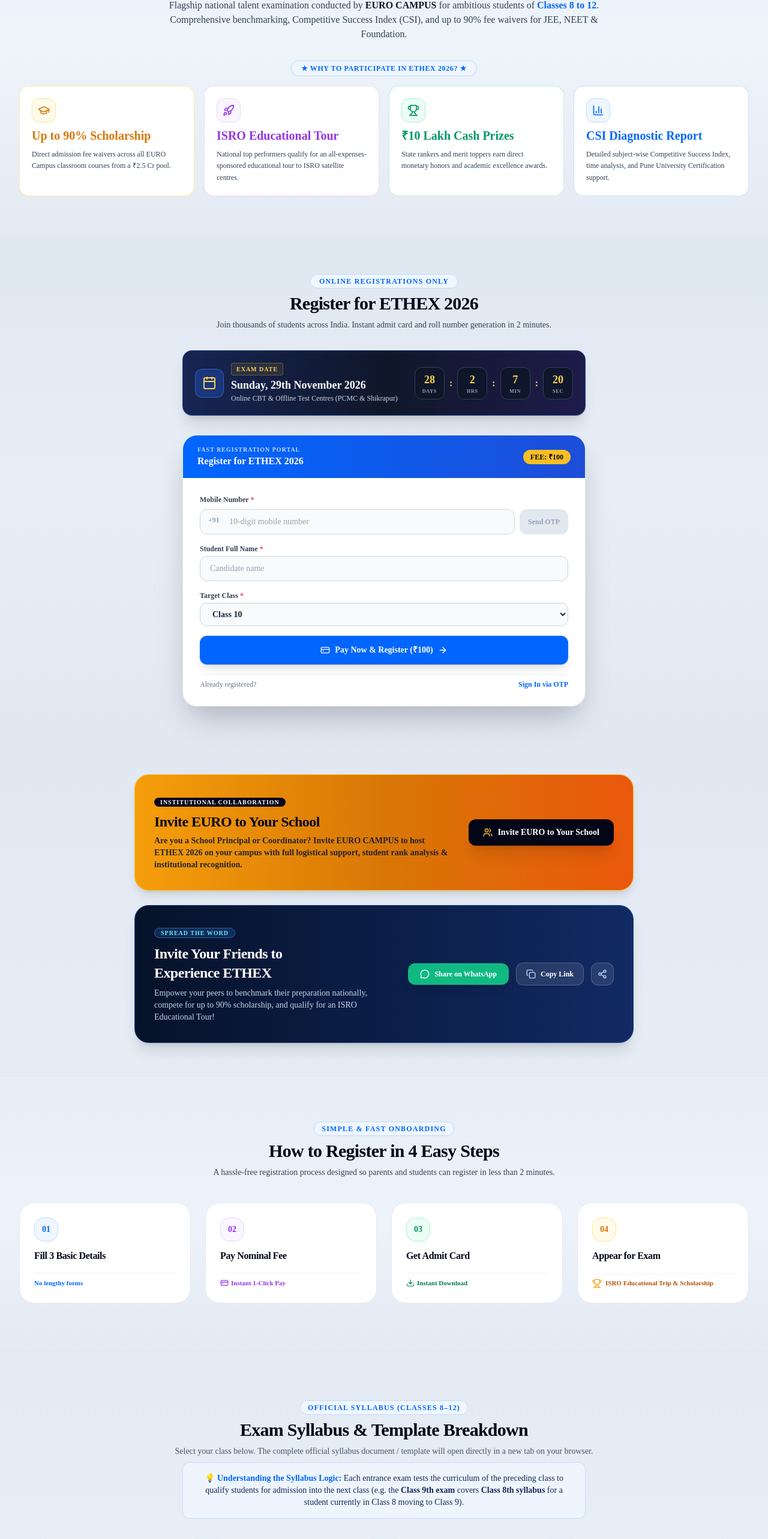
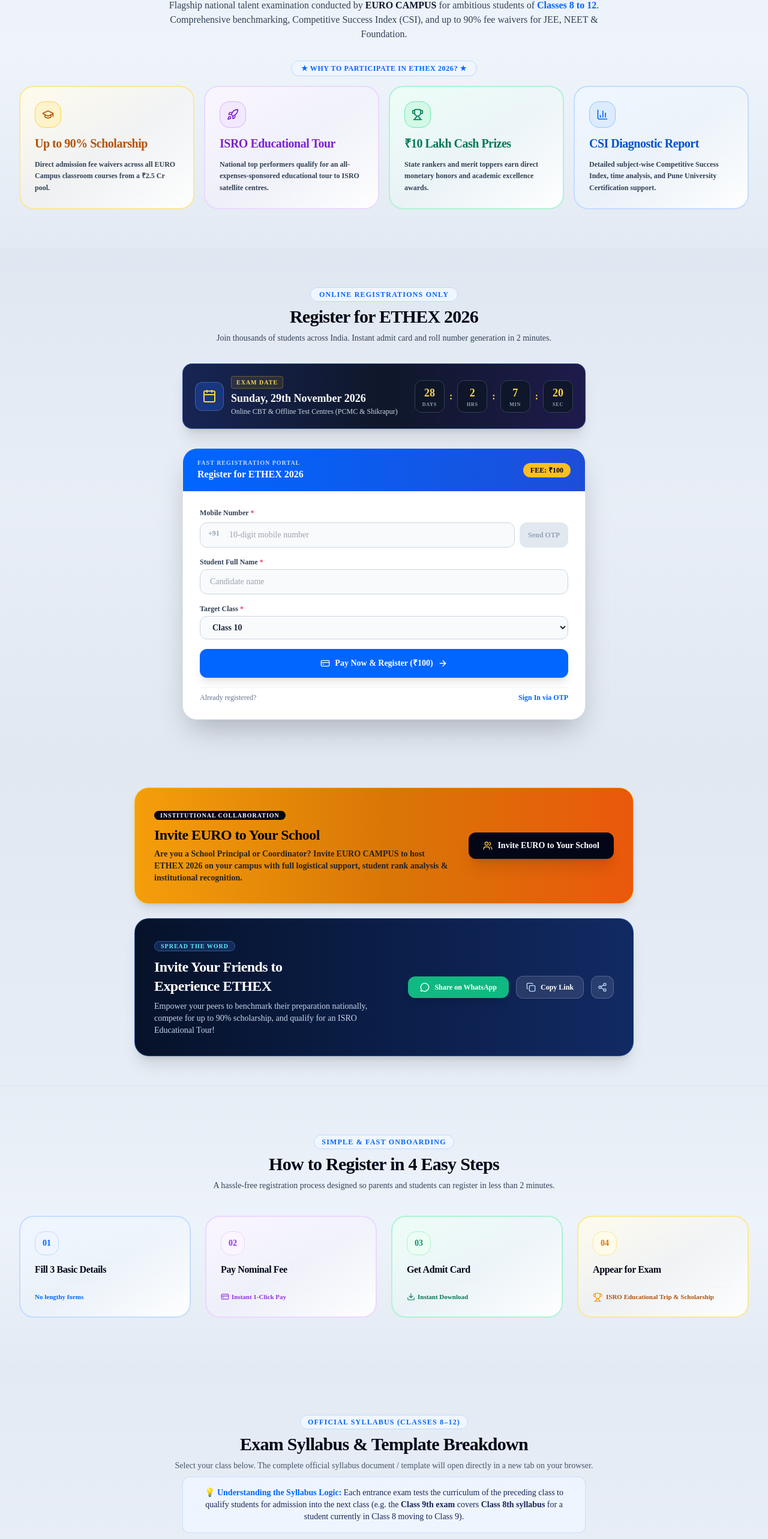
Before and after one commit to sohasanjeev/ETHEX, a Next.js app: page / in a window 1280 px wide. Shown: the part 1370-3936 px from the top of the page at 60% size. Built offline with nearby package versions, Linux system fonts and the light colour scheme; no server answers.

Commit message:
style: apply light aesthetic colorful pastel gradients across benefit boxes, steps, courses, and centres

```diff
--- a/app/page.tsx
+++ b/app/page.tsx
@@ -577,42 +577,42 @@ export default function HomePage() {
               </span>
             </div>
             <div className="grid grid-cols-1 sm:grid-cols-2 lg:grid-cols-4 gap-4">
-              <div className="bg-white border border-amber-200/80 hover:border-amber-400 p-5 rounded-2xl space-y-2 shadow-xs hover:shadow-md transition-all card-hover-effect">
-                <div className="w-10 h-10 rounded-xl bg-amber-50 border border-amber-200 text-amber-600 flex items-center justify-center font-black">
+              <div className="bg-gradient-to-br from-amber-50/95 via-orange-50/35 to-white/95 border-2 border-amber-200/90 hover:border-amber-400 p-6 rounded-3xl space-y-3 shadow-xs hover:shadow-xl hover:shadow-amber-500/10 transition-all card-hover-effect relative overflow-hidden group">
+                <div className="w-11 h-11 rounded-2xl bg-amber-100/90 border border-amber-300 text-amber-700 flex items-center justify-center font-black shadow-xs">
                   <GraduationCap className="w-5 h-5" />
                 </div>
-                <div className="text-amber-600 font-black text-xl">Up to 90% Scholarship</div>
-                <div className="text-xs text-slate-700 leading-relaxed font-medium">
+                <div className="text-amber-700 font-black text-xl tracking-tight">Up to 90% Scholarship</div>
+                <div className="text-xs text-slate-700 leading-relaxed font-semibold">
                   Direct admission fee waivers across all EURO Campus classroom courses from a ₹2.5 Cr pool.
                 </div>
               </div>
 
-              <div className="bg-white border border-purple-200/80 hover:border-purple-400 p-5 rounded-2xl space-y-2 shadow-xs hover:shadow-md transition-all card-hover-effect">
-                <div className="w-10 h-10 rounded-xl bg-purple-50 border border-purple-200 text-purple-600 flex items-center justify-center font-black">
+              <div className="bg-gradient-to-br from-purple-50/95 via-fuchsia-50/35 to-white/95 border-2 border-purple-200/90 hover:border-purple-400 p-6 rounded-3xl space-y-3 shadow-xs hover:shadow-xl hover:shadow-purple-500/10 transition-all card-hover-effect relative overflow-hidden group">
+                <div className="w-11 h-11 rounded-2xl bg-purple-100/90 border border-purple-300 text-purple-700 flex items-center justify-center font-black shadow-xs">
                   <Rocket className="w-5 h-5" />
                 </div>
-                <div className="text-purple-600 font-black text-xl">ISRO Educational Tour</div>
-                <div className="text-xs text-slate-700 leading-relaxed font-medium">
+                <div className="text-purple-700 font-black text-xl tracking-tight">ISRO Educational Tour</div>
+                <div className="text-xs text-slate-700 leading-relaxed font-semibold">
                   National top performers qualify for an all-expenses-sponsored educational tour to ISRO satellite centres.
                 </div>
               </div>
 
-              <div className="bg-white border border-emerald-200/80 hover:border-emerald-400 p-5 rounded-2xl space-y-2 shadow-xs hover:shadow-md transition-all card-hover-effect">
-                <div className="w-10 h-10 rounded-xl bg-emerald-50 border border-emerald-200 text-emerald-600 flex items-center justify-center font-black">
+              <div className="bg-gradient-to-br from-emerald-50/95 via-teal-50/35 to-white/95 border-2 border-emerald-200/90 hover:border-emerald-400 p-6 rounded-3xl space-y-3 shadow-xs hover:shadow-xl hover:shadow-emerald-500/10 transition-all card-hover-effect relative overflow-hidden group">
+                <div className="w-11 h-11 rounded-2xl bg-emerald-100/90 border border-emerald-300 text-emerald-700 flex items-center justify-center font-black shadow-xs">
                   <Trophy className="w-5 h-5" />
                 </div>
-                <div className="text-emerald-600 font-black text-xl">₹10 Lakh Cash Prizes</div>
-                <div className="text-xs text-slate-700 leading-relaxed font-medium">
+                <div className="text-emerald-700 font-black text-xl tracking-tight">₹10 Lakh Cash Prizes</div>
+                <div className="text-xs text-slate-700 leading-relaxed font-semibold">
                   State rankers and merit toppers earn direct monetary honors and academic excellence awards.
                 </div>
               </div>
 
-              <div className="bg-white border border-blue-200/80 hover:border-blue-400 p-5 rounded-2xl space-y-2 shadow-xs hover:shadow-md transition-all card-hover-effect">
-                <div className="w-10 h-10 rounded-xl bg-blue-50 border border-blue-200 text-[#0066FF] flex items-center justify-center font-black">
+              <div className="bg-gradient-to-br from-blue-50/95 via-sky-50/35 to-white/95 border-2 border-blue-200/90 hover:border-blue-400 p-6 rounded-3xl space-y-3 shadow-xs hover:shadow-xl hover:shadow-blue-500/10 transition-all card-hover-effect relative overflow-hidden group">
+                <div className="w-11 h-11 rounded-2xl bg-blue-100/90 border border-blue-300 text-[#0066FF] flex items-center justify-center font-black shadow-xs">
                   <BarChart3 className="w-5 h-5" />
                 </div>
-                <div className="text-[#0066FF] font-black text-xl">CSI Diagnostic Report</div>
-                <div className="text-xs text-slate-700 leading-relaxed font-medium">
+                <div className="text-[#0052CC] font-black text-xl tracking-tight">CSI Diagnostic Report</div>
+                <div className="text-xs text-slate-700 leading-relaxed font-semibold">
                   Detailed subject-wise Competitive Success Index, time analysis, and Pune University Certification support.
                 </div>
               </div>
@@ -960,7 +960,7 @@ export default function HomePage() {
 
           <div className="grid grid-cols-1 sm:grid-cols-2 lg:grid-cols-4 gap-6">
             {/* Step 1 */}
-            <div className="bg-white rounded-3xl p-6 border border-slate-200/90 shadow-xs space-y-4 relative overflow-hidden flex flex-col justify-between hover:shadow-md transition-shadow">
+            <div className="bg-gradient-to-br from-blue-50/90 via-sky-50/30 to-white/95 rounded-3xl p-6 border-2 border-blue-200/90 shadow-xs space-y-4 relative overflow-hidden flex flex-col justify-between hover:shadow-lg hover:shadow-blue-500/10 transition-all card-hover-effect">
               <div className="space-y-3">
                 <div className="w-10 h-10 rounded-2xl bg-blue-50 text-[#0066FF] font-black text-sm flex items-center justify-center border border-blue-200">
                   01
@@ -973,7 +973,7 @@ export default function HomePage() {
             </div>
 
             {/* Step 2 */}
-            <div className="bg-white rounded-3xl p-6 border border-slate-200/90 shadow-xs space-y-4 relative overflow-hidden flex flex-col justify-between hover:shadow-md transition-shadow">
+            <div className="bg-gradient-to-br from-purple-50/90 via-fuchsia-50/30 to-white/95 rounded-3xl p-6 border-2 border-purple-200/90 shadow-xs space-y-4 relative overflow-hidden flex flex-col justify-between hover:shadow-lg hover:shadow-purple-500/10 transition-all card-hover-effect">
               <div className="space-y-3">
                 <div className="w-10 h-10 rounded-2xl bg-purple-50 text-purple-600 font-black text-sm flex items-center justify-center border border-purple-200">
                   02
@@ -987,7 +987,7 @@ export default function HomePage() {
             </div>
 
             {/* Step 3 */}
-            <div className="bg-white rounded-3xl p-6 border border-slate-200/90 shadow-xs space-y-4 relative overflow-hidden flex flex-col justify-between hover:shadow-md transition-shadow">
+            <div className="bg-gradient-to-br from-emerald-50/90 via-teal-50/30 to-white/95 rounded-3xl p-6 border-2 border-emerald-200/90 shadow-xs space-y-4 relative overflow-hidden flex flex-col justify-between hover:shadow-lg hover:shadow-emerald-500/10 transition-all card-hover-effect">
               <div className="space-y-3">
                 <div className="w-10 h-10 rounded-2xl bg-emerald-50 text-emerald-600 font-black text-sm flex items-center justify-center border border-emerald-200">
                   03
@@ -1001,7 +1001,7 @@ export default function HomePage() {
             </div>
 
             {/* Step 4 */}
-            <div className="bg-white rounded-3xl p-6 border border-slate-200/90 shadow-xs space-y-4 relative overflow-hidden flex flex-col justify-between hover:shadow-md transition-shadow">
+            <div className="bg-gradient-to-br from-amber-50/90 via-orange-50/30 to-white/95 rounded-3xl p-6 border-2 border-amber-200/90 shadow-xs space-y-4 relative overflow-hidden flex flex-col justify-between hover:shadow-lg hover:shadow-amber-500/10 transition-all card-hover-effect">
               <div className="space-y-3">
                 <div className="w-10 h-10 rounded-2xl bg-amber-50 text-amber-600 font-black text-sm flex items-center justify-center border border-amber-200">
                   04
@@ -1115,7 +1115,13 @@ export default function HomePage() {
                   href={fileUrl}
                   target="_blank"
                   rel="noopener noreferrer"
-                  className="bg-slate-50 hover:bg-white rounded-2xl border border-slate-200 hover:border-blue-500 p-5 shadow-xs hover:shadow-xl transition-all flex flex-col justify-between group cursor-pointer block text-left"
+                  className={`rounded-3xl border-2 p-5 shadow-xs hover:shadow-xl transition-all flex flex-col justify-between group cursor-pointer block text-left card-hover-effect ${
+                    item.color === 'emerald'
+                      ? 'bg-gradient-to-br from-emerald-50/90 via-teal-50/30 to-white/95 border-emerald-200/90 hover:border-emerald-400 hover:shadow-emerald-500/10'
+                      : item.color === 'indigo'
+                      ? 'bg-gradient-to-br from-indigo-50/90 via-purple-50/30 to-white/95 border-indigo-200/90 hover:border-indigo-400 hover:shadow-indigo-500/10'
+                      : 'bg-gradient-to-br from-blue-50/90 via-sky-50/30 to-white/95 border-blue-200/90 hover:border-blue-400 hover:shadow-blue-500/10'
+                  }`}
                 >
                   <div className="space-y-2.5">
                     <div className="flex items-center justify-between">
@@ -1237,7 +1243,13 @@ export default function HomePage() {
                   href={fileUrl}
                   target="_blank"
                   rel="noopener noreferrer"
-                  className="bg-white hover:bg-emerald-50/50 rounded-2xl border border-slate-200 hover:border-emerald-500 p-5 shadow-xs hover:shadow-xl transition-all flex flex-col justify-between group cursor-pointer block text-left"
+                  className={`rounded-3xl border-2 p-5 shadow-xs hover:shadow-xl transition-all flex flex-col justify-between group cursor-pointer block text-left card-hover-effect ${
+                    item.tag === 'Medical'
+                      ? 'bg-gradient-to-br from-emerald-50/90 via-teal-50/30 to-white/95 border-emerald-200/90 hover:border-emerald-400 hover:shadow-emerald-500/10'
+                      : item.tag === 'Engineering'
+                      ? 'bg-gradient-to-br from-blue-50/90 via-indigo-50/30 to-white/95 border-blue-200/90 hover:border-blue-400 hover:shadow-blue-500/10'
+                      : 'bg-gradient-to-br from-teal-50/90 via-sky-50/30 to-white/95 border-teal-200/90 hover:border-teal-400 hover:shadow-teal-500/10'
+                  }`}
                 >
                   <div className="space-y-2.5">
                     <div className="flex items-center justify-between">
@@ -1287,7 +1299,7 @@ export default function HomePage() {
 
           <div className="grid grid-cols-1 md:grid-cols-2 lg:grid-cols-4 gap-6">
             {/* Course 1: JEE Main + Advanced */}
-            <div className="bg-white rounded-3xl p-6 sm:p-7 border border-slate-200 shadow-sm space-y-4 hover:border-blue-400 transition-all card-hover-effect flex flex-col justify-between">
+            <div className="bg-gradient-to-br from-blue-50/90 via-sky-50/30 to-white/95 rounded-3xl p-6 sm:p-7 border-2 border-blue-200/90 shadow-sm space-y-4 hover:border-blue-400 hover:shadow-xl hover:shadow-blue-500/10 transition-all card-hover-effect flex flex-col justify-between">
               <div className="space-y-3">
                 <div className="flex items-center justify-between">
                   <span className="text-[10px] font-black uppercase tracking-widest font-black text-[#0066FF] bg-blue-50 px-2.5 py-0.5 rounded border border-blue-200">
@@ -1326,7 +1338,7 @@ export default function HomePage() {
             </div>
 
             {/* Course 2: NEET-UG */}
-            <div className="bg-white rounded-3xl p-6 sm:p-7 border border-slate-200 shadow-sm space-y-4 hover:border-emerald-400 transition-all card-hover-effect flex flex-col justify-between">
+            <div className="bg-gradient-to-br from-emerald-50/90 via-teal-50/30 to-white/95 rounded-3xl p-6 sm:p-7 border-2 border-emerald-200/90 shadow-sm space-y-4 hover:border-emerald-400 hover:shadow-xl hover:shadow-emerald-500/10 transition-all card-hover-effect flex flex-col justify-between">
               <div className="space-y-3">
                 <div className="flex items-center justify-between">
                   <span className="text-[10px] font-black uppercase tracking-widest font-black text-emerald-700 bg-emerald-50 px-2.5 py-0.5 rounded border border-emerald-200">
@@ -1365,7 +1377,7 @@ export default function HomePage() {
             </div>
 
             {/* Course 3: MHT-CET */}
-            <div className="bg-white rounded-3xl p-6 sm:p-7 border border-slate-200 shadow-sm space-y-4 hover:border-purple-400 transition-all card-hover-effect flex flex-col justify-between">
+            <div className="bg-gradient-to-br from-purple-50/90 via-fuchsia-50/30 to-white/95 rounded-3xl p-6 sm:p-7 border-2 border-purple-200/90 shadow-sm space-y-4 hover:border-purple-400 hover:shadow-xl hover:shadow-purple-500/10 transition-all card-hover-effect flex flex-col justify-between">
               <div className="space-y-3">
                 <div className="flex items-center justify-between">
                   <span className="text-[10px] font-black uppercase tracking-widest font-black text-purple-700 bg-purple-50 px-2.5 py-0.5 rounded border border-purple-200">
@@ -1404,7 +1416,7 @@ export default function HomePage() {
             </div>
 
             {/* Course 4: Pre-Foundation */}
-            <div className="bg-white rounded-3xl p-6 sm:p-7 border border-slate-200 shadow-sm space-y-4 hover:border-amber-400 transition-all card-hover-effect flex flex-col justify-between">
+            <div className="bg-gradient-to-br from-amber-50/90 via-orange-50/30 to-white/95 rounded-3xl p-6 sm:p-7 border-2 border-amber-200/90 shadow-sm space-y-4 hover:border-amber-400 hover:shadow-xl hover:shadow-amber-500/10 transition-all card-hover-effect flex flex-col justify-between">
               <div className="space-y-3">
                 <div className="flex items-center justify-between">
                   <span className="text-[10px] font-black uppercase tracking-widest font-black text-amber-800 bg-amber-50 px-2.5 py-0.5 rounded border border-amber-200">
@@ -1462,7 +1474,7 @@ export default function HomePage() {
 
           <div className="grid grid-cols-1 md:grid-cols-2 gap-6 max-w-4xl mx-auto">
             {/* PCMC Campus */}
-            <div className="bg-slate-50 p-6 sm:p-7 rounded-3xl border border-slate-200 shadow-sm space-y-4 card-hover-effect">
+            <div className="bg-gradient-to-br from-blue-50/90 via-sky-50/30 to-white/95 p-6 sm:p-7 rounded-3xl border-2 border-blue-200/90 shadow-sm space-y-4 card-hover-effect hover:border-blue-400 hover:shadow-xl hover:shadow-blue-500/10">
               <div className="flex items-center justify-between">
                 <span className="text-[10px] font-black text-[#0066FF] bg-blue-50 px-2.5 py-0.5 rounded border border-blue-200 uppercase">
                   CENTRE: PCMC (CHINCHWAD)
@@ -1485,7 +1497,7 @@ export default function HomePage() {
             </div>
 
             {/* Shikrapur Campus */}
-            <div className="bg-slate-50 p-6 sm:p-7 rounded-3xl border border-slate-200 shadow-sm space-y-4 card-hover-effect">
+            <div className="bg-gradient-to-br from-indigo-50/90 via-purple-50/30 to-white/95 p-6 sm:p-7 rounded-3xl border-2 border-indigo-200/90 shadow-sm space-y-4 card-hover-effect hover:border-indigo-400 hover:shadow-xl hover:shadow-indigo-500/10">
               <div className="flex items-center justify-between">
                 <span className="text-[10px] font-black text-[#0066FF] bg-blue-50 px-2.5 py-0.5 rounded border border-blue-200 uppercase">
                   CENTRE: SHIKRAPUR
```
